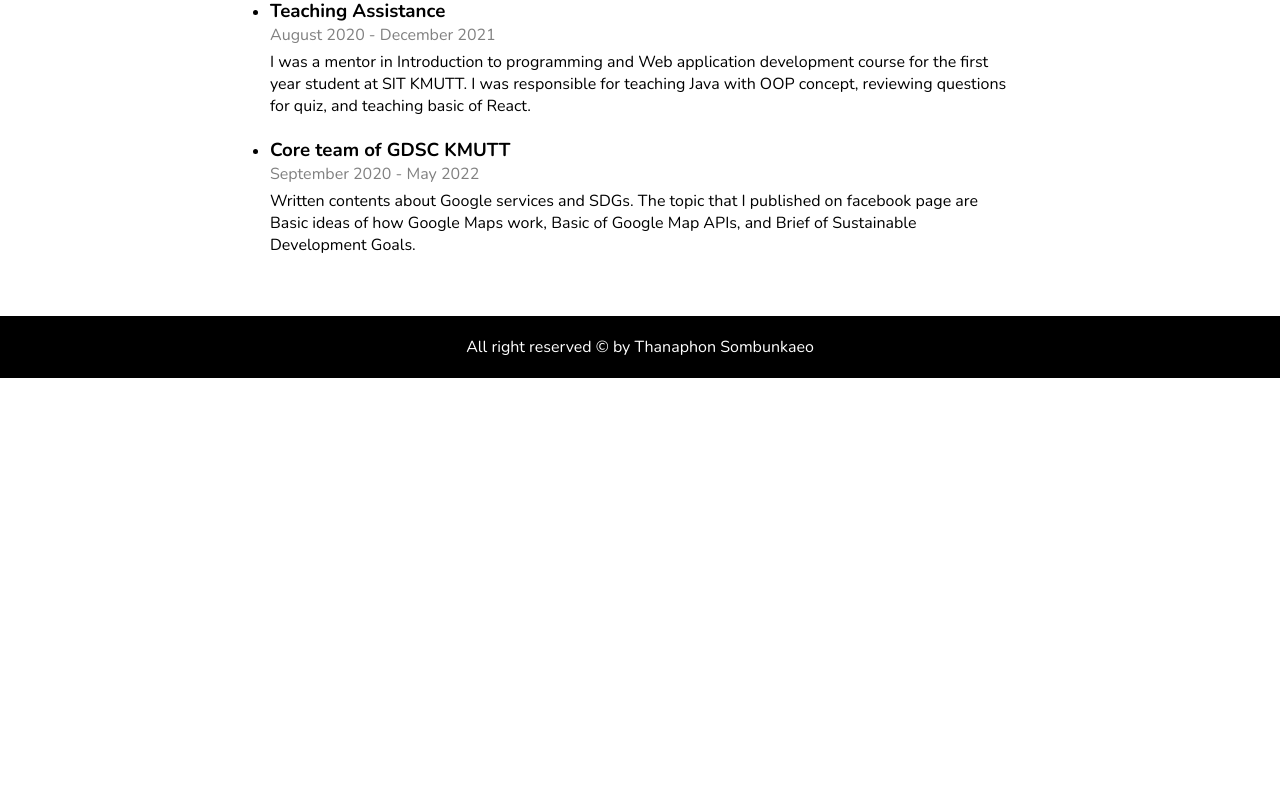
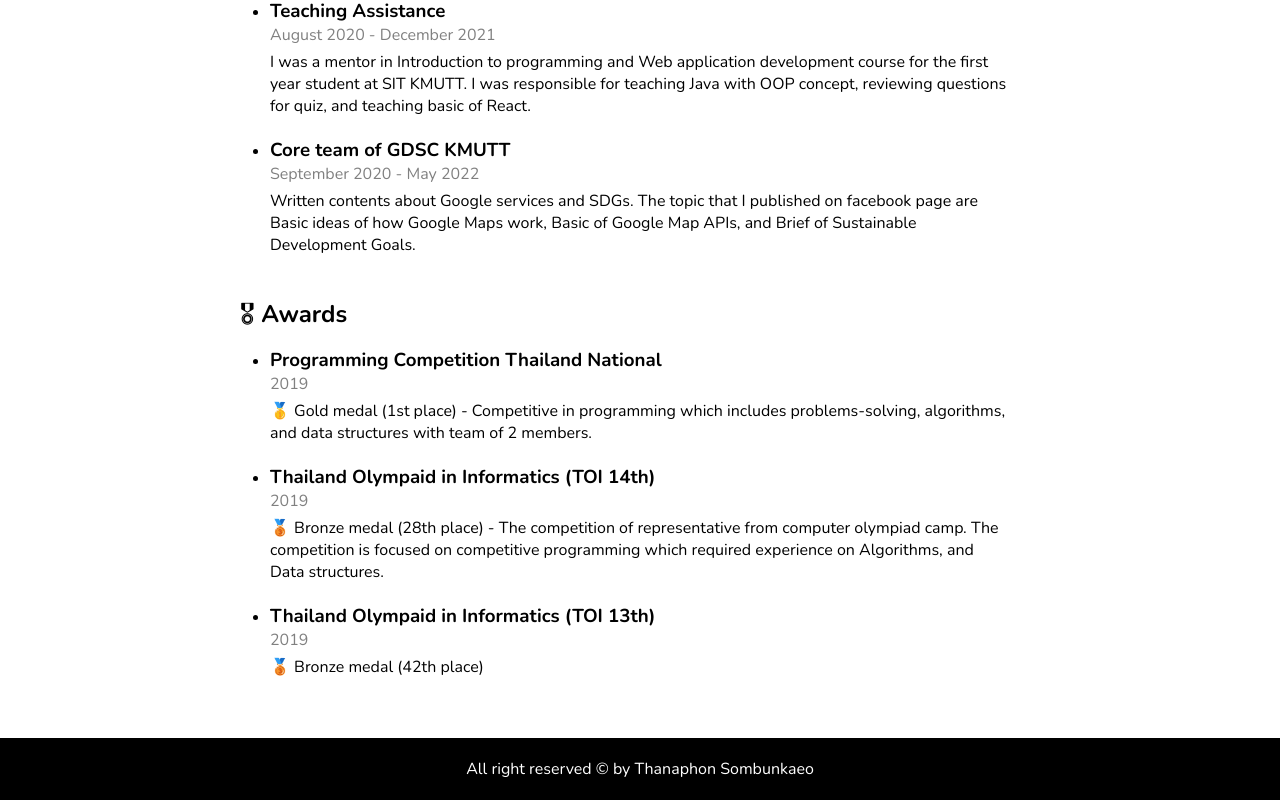
Before and after one commit to boyplus/thanaphon-dot-me, a React (Vite) app: page /about in a window 1280 px wide. Shown: the part 1004-1804 px from the top of the page. Before the commit the page ends 1382 px from the top, so only its background shows below. Built offline with nearby package versions, Linux system fonts and the light colour scheme.

Commit message:
add: awards to about page

```diff
--- a/src/components/about/content/about-content-data.ts
+++ b/src/components/about/content/about-content-data.ts
@@ -33,7 +33,19 @@ const awards: IAboutContent[] = [
   {
     title: 'Programming Competition Thailand National',
     period: '2019',
-    description: `🥇Gold medal (1st place)`,
+    description: `🥇 Gold medal (1st place) - Competitive in programming which includes problems-solving, algorithms, and data structures with team of 2 members.`,
+  },
+
+  {
+    title: 'Thailand Olympaid in Informatics (TOI 14th)',
+    period: '2019',
+    description: `🥉 Bronze medal (28th place) - The competition of representative from computer olympiad camp. The competition is focused on competitive programming which required experience on Algorithms, and Data structures.`,
+  },
+
+  {
+    title: 'Thailand Olympaid in Informatics (TOI 13th)',
+    period: '2019',
+    description: `🥉 Bronze medal (42th place)`,
   },
 ];
 
--- a/src/pages/about/About.tsx
+++ b/src/pages/about/About.tsx
@@ -1,12 +1,13 @@
 import React from 'react';
-import './about.css';
+
 import Layout from '@/components/layout/Layout';
 import Bio from '@/components/about/bio/Bio';
 import Educations from '@/components/about/education/Educations';
 import AboutContentList from '@/components/about/content/AboutContentList';
 
-import { workExperiences, activityExperiences } from '@/components/about/content/about-content-data';
+import { workExperiences, activityExperiences, awards } from '@/components/about/content/about-content-data';
 
+import './about.css';
 
 const About: React.FC = () => {
   return (
@@ -16,6 +17,7 @@ const About: React.FC = () => {
         <Educations />
         <AboutContentList header="🔥 Work experiences" items={workExperiences} />
         <AboutContentList header="🧑🏻‍💻 Activities" items={activityExperiences} />
+        <AboutContentList header="🎖 Awards" items={awards} />
       </div>
     </Layout>
   )
```
